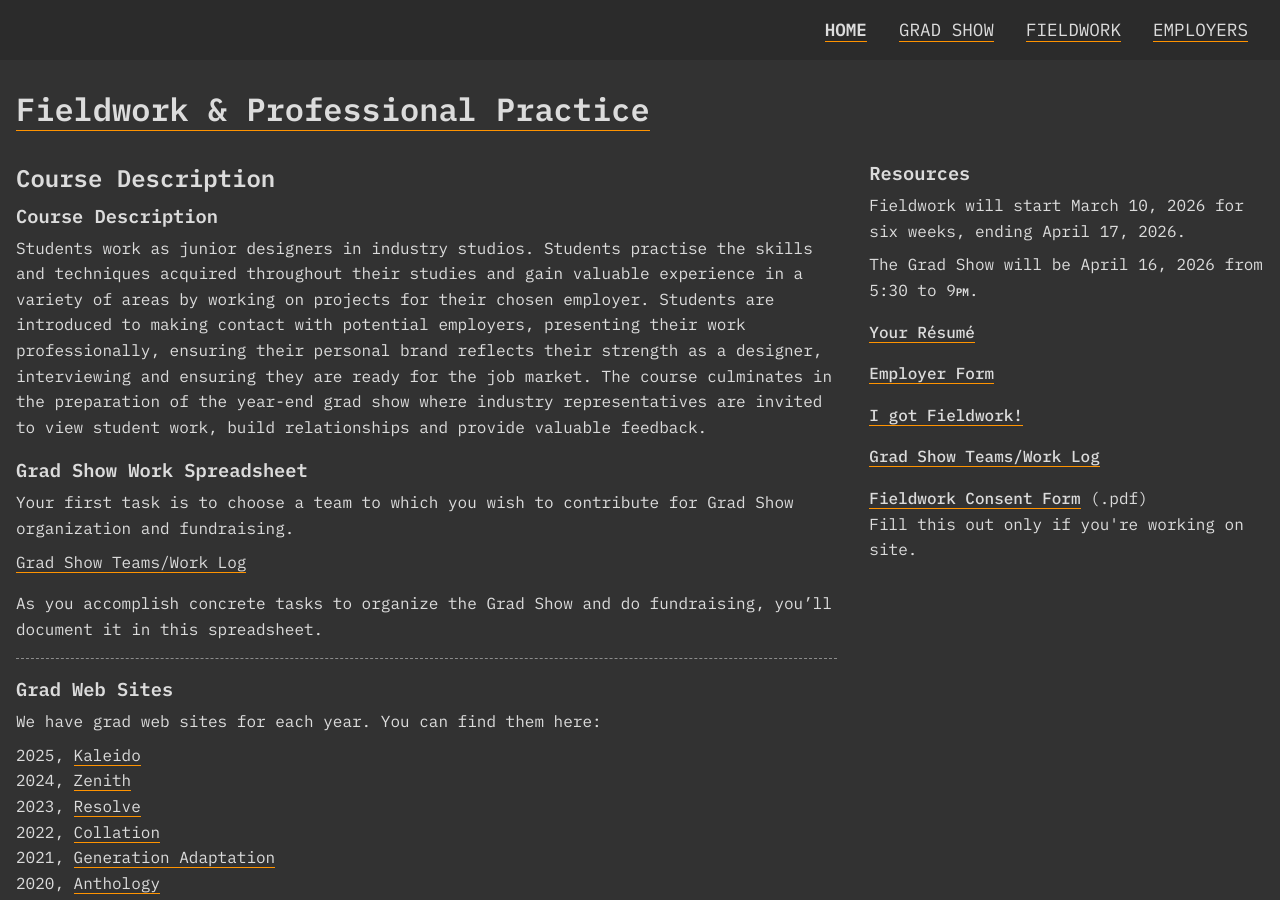
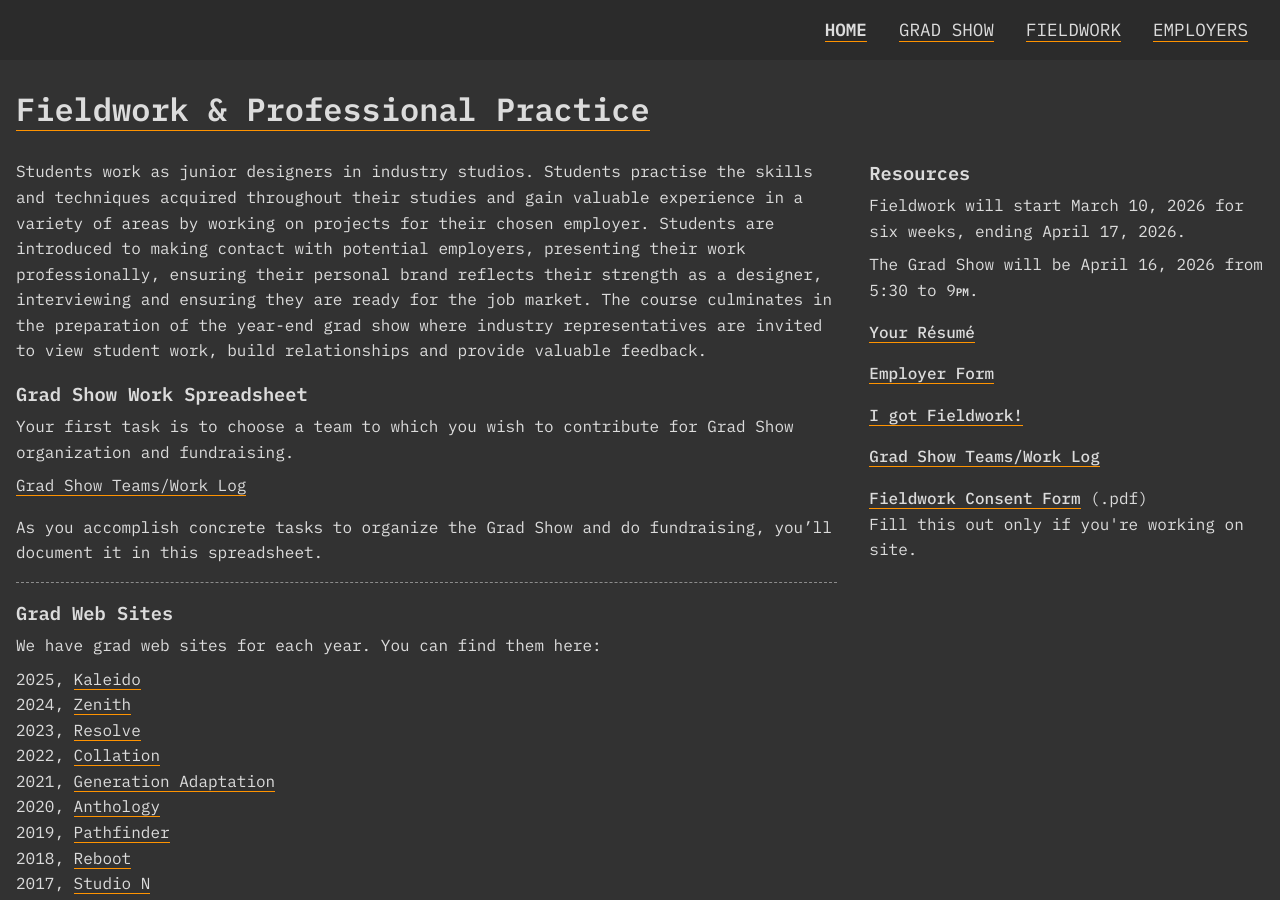
Before and after one commit to AlainParadis/wil, a Jekyll site: the page built from index.md, in a window 1280 px wide and 900 px high. Built offline with Jekyll 4.4.1, drawn with Linux system fonts in a browser that asks for light colours; our own code applies the rules of GitHub Pages for plain Markdown files.

Commit message:
remove title

```diff
--- a/index.md
+++ b/index.md
@@ -2,7 +2,7 @@
 layout: default
 title:
 ---
-### Course Description
+
 {{ site.data.course-info.course-description }}
 
 ### Grad Show Work Spreadsheet
```
